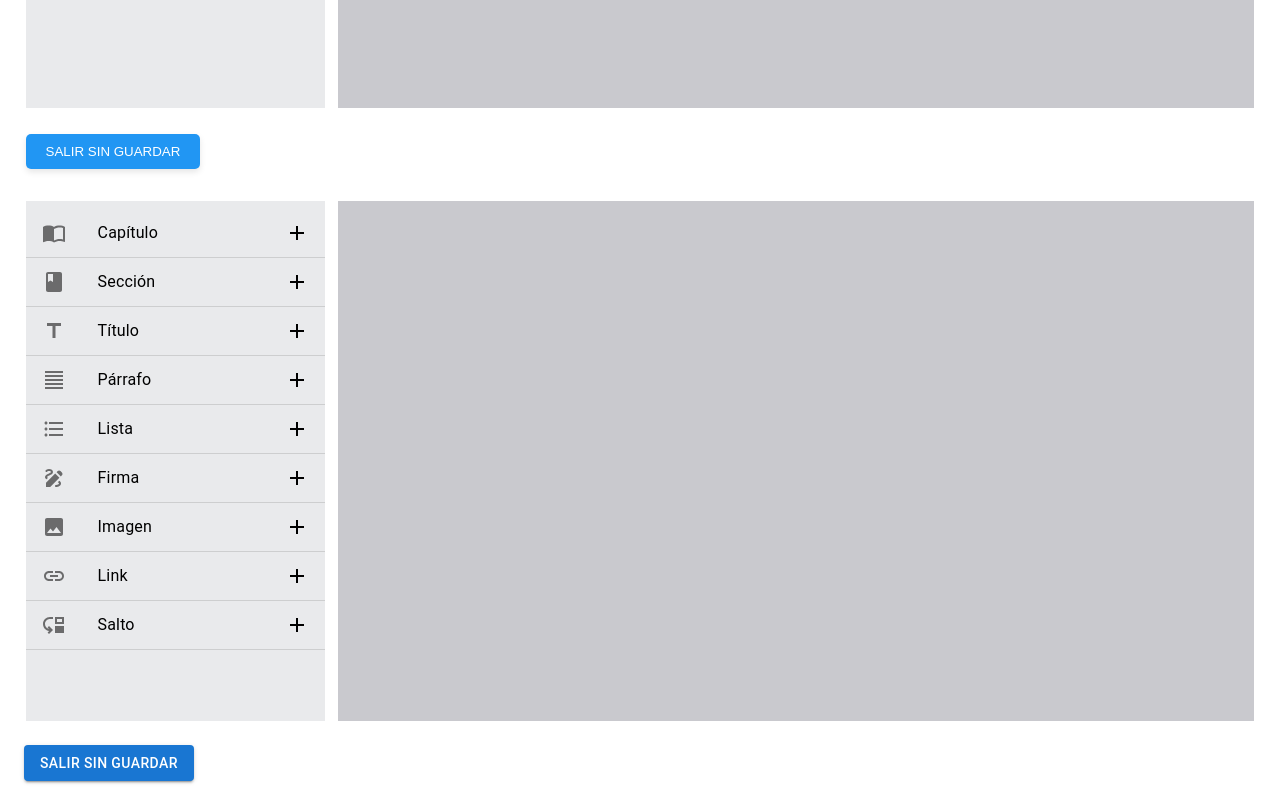
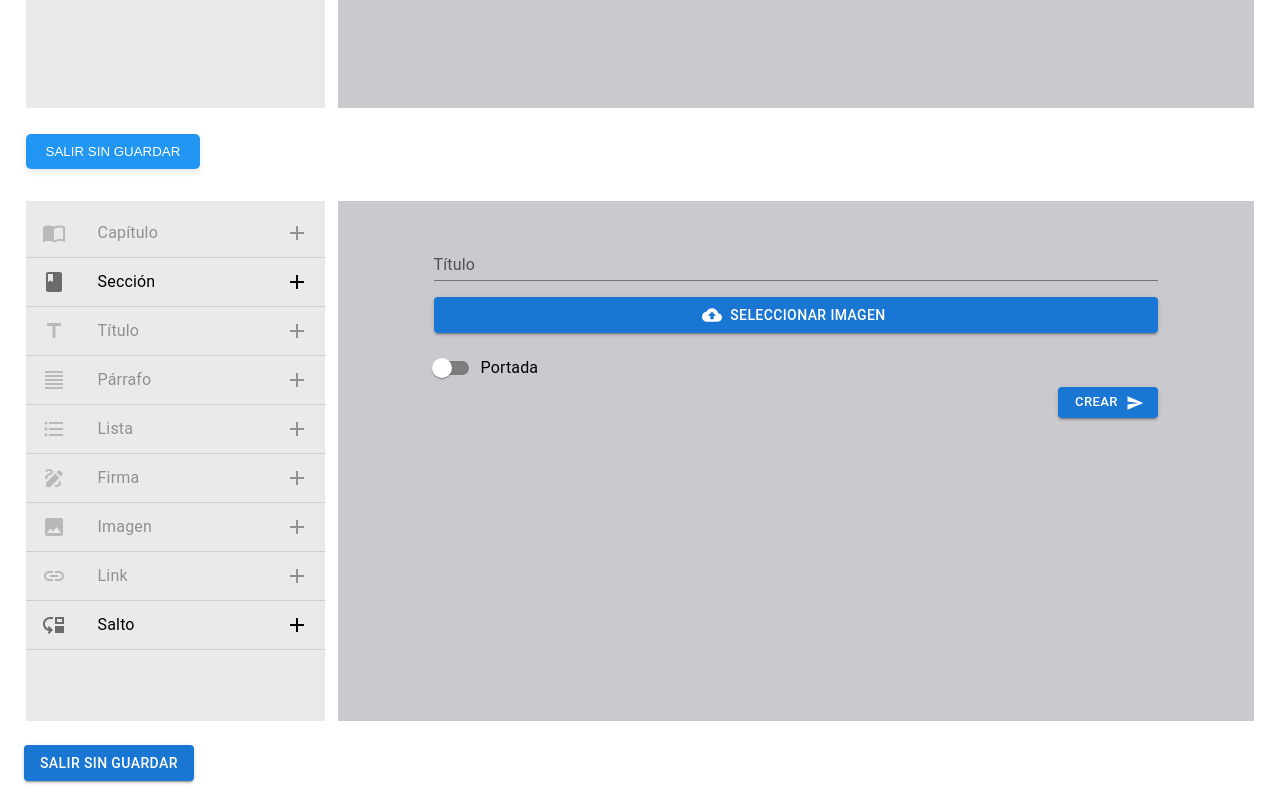
Before and after one commit to elenalope/pdf-generator-cohispania, a React (Vite) app in the folder client/: page /document/section in a window 1280 px wide. Shown: the part 554-1351 px from the top of the page. Built offline with nearby package versions, Linux system fonts and the light colour scheme; what @react-pdf/renderer would draw is missing.

Commit message:
feat(views):apply MUI styling to the section form

```diff
--- a/client/src/views/Section.jsx
+++ b/client/src/views/Section.jsx
@@ -17,18 +17,29 @@ import ImageIcon from '@mui/icons-material/Image';
 import LinkIcon from '@mui/icons-material/Link';
 import DrawIcon from '@mui/icons-material/Draw';
 import AddIcon from '@mui/icons-material/Add';
+import Switch from '@mui/material/Switch';
+import FormControlLabel from '@mui/material/FormControlLabel';
+import FormGroup from '@mui/material/FormGroup';
+import SendIcon from '@mui/icons-material/Send';
+import CloudUploadIcon from '@mui/icons-material/CloudUpload';
+import { styled } from '@mui/material/styles';
+import TextField from '@mui/material/TextField';
 
-const Section = () => {
-  const [section, setSection] = useState([]);
-  const [breaks, setBreaks] = useState([]);
+const Section = (data) => {
 
-  const addSection = () => {
-    setSection([...section, 'Section']);
-  };
+  const label = { inputProps: { 'aria-label': 'Switch demo' } };
+  const VisuallyHiddenInput = styled('input')({
+    clip: 'rect(0 0 0 0)',
+    clipPath: 'inset(50%)',
+    height: 1,
+    overflow: 'hidden',
+    position: 'absolute',
+    bottom: 0,
+    left: 0,
+    whiteSpace: 'nowrap',
+    width: 1,
+  });
 
-  const addBreak = () => {
-    setBreaks([...breaks, 'Break']);
-  };
 
   return (
     <>
@@ -38,7 +49,7 @@ const Section = () => {
       <nav aria-label="main mailbox folders">
         <List>
         <ListItem disablePadding>
-            <ListItemButton>
+            <ListItemButton disabled>
               <ListItemIcon>
                 <ImportContactsIcon />
               </ListItemIcon>
@@ -58,7 +69,7 @@ const Section = () => {
           </ListItem>
           <Divider />
           <ListItem disablePadding>
-            <ListItemButton>
+            <ListItemButton disabled>
               <ListItemIcon>
                 <TitleIcon />
               </ListItemIcon>
@@ -68,7 +79,7 @@ const Section = () => {
           </ListItem>
           <Divider />
           <ListItem disablePadding>
-            <ListItemButton>
+            <ListItemButton disabled>
               <ListItemIcon>
                 <FormatAlignJustifyIcon />
               </ListItemIcon>
@@ -78,7 +89,7 @@ const Section = () => {
           </ListItem>
           <Divider />
           <ListItem disablePadding>
-            <ListItemButton>
+            <ListItemButton disabled>
               <ListItemIcon>
                 <FormatListBulletedIcon />
               </ListItemIcon>
@@ -88,7 +99,7 @@ const Section = () => {
           </ListItem>
           <Divider />
           <ListItem disablePadding>
-            <ListItemButton>
+            <ListItemButton disabled>
               <ListItemIcon>
                 <DrawIcon />
               </ListItemIcon>
@@ -98,7 +109,7 @@ const Section = () => {
           </ListItem>
           <Divider />
           <ListItem disablePadding>
-            <ListItemButton>
+            <ListItemButton disabled>
               <ListItemIcon>
                 <ImageIcon />
               </ListItemIcon>
@@ -108,7 +119,7 @@ const Section = () => {
           </ListItem>
           <Divider />
           <ListItem disablePadding>
-            <ListItemButton>
+            <ListItemButton disabled>
               <ListItemIcon>
                 <LinkIcon />
               </ListItemIcon>
@@ -133,10 +144,39 @@ const Section = () => {
       </div>
 
       <div className='pdf-background'>
+      <Box sx={{ mt: 2 , ml:10 , mr: 10 ,p:2 }}>
+      <FormGroup>
+          <TextField sx={{ mb:2}}
+            id="standard-password-input"
+            label="Título"
+            type="text"
+            autoComplete="current-password"
+            variant="standard"
+          />
+          <Button sx={{ mb:2}}
+            component="label"
+            role={undefined}
+            variant="contained"
+            tabIndex={-1}
+            startIcon={<CloudUploadIcon />}
+          >
+          Seleccionar Imagen
+          <VisuallyHiddenInput type="file" />
+          </Button>
+          <FormControlLabel control={<Switch />} label="Portada" />
 
+
+          <Button variant="contained" endIcon={<SendIcon />} size="small"
+          sx={{ width: 100 , ml: 'auto'}}>
+          Crear
+          </Button>
+        </FormGroup>
+        </Box>
       </div>
     </div>
-    <Button variant="contained" sx={{ m:3 }}>SALIR SIN GUARDAR</Button>
+    <Button variant="contained" sx={{ m:3 }}>
+      SALIR SIN GUARDAR
+    </Button>
     </>
   )
 }
```
